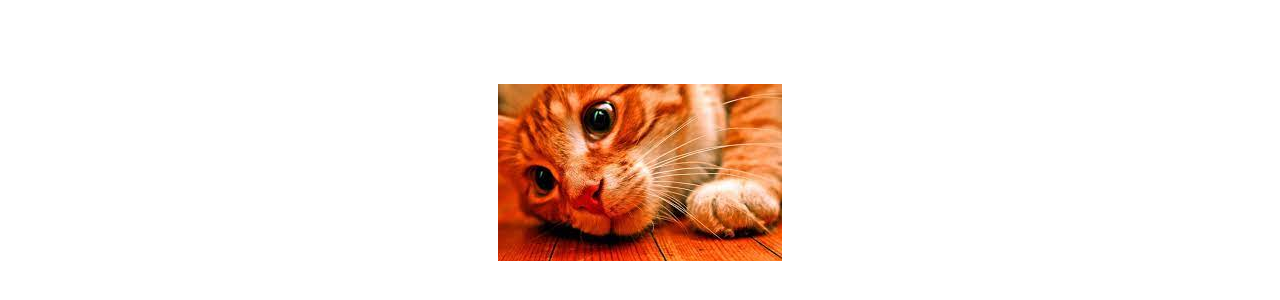
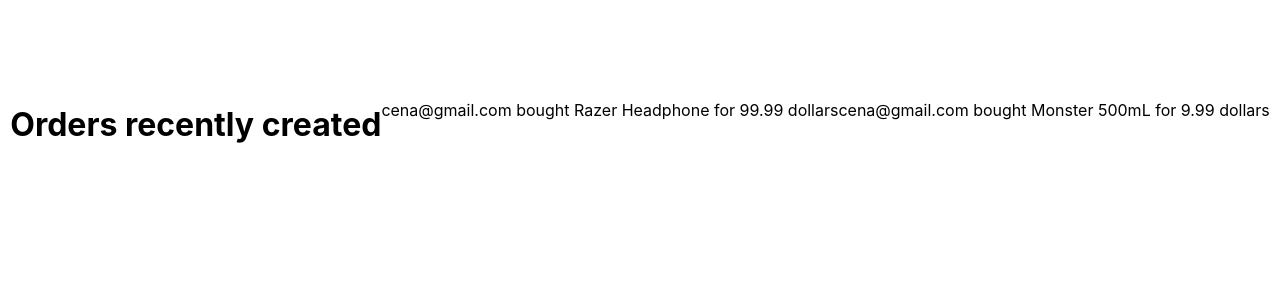
Before and after one commit to jaquesilva/trybe-exercises, a React (Create React App) app in the folder 2-desenvolvimento-front-end/bloco-11-introducao-a-react/dia-2-componentes-react/conteudo/fixation-exercises-11-2/: page / in a window 1280 px wide. Shown: the part 108-408 px from the top of the page. Built offline with nearby package versions, Linux system fonts and the light colour scheme.

Commit message:
Create the 'Order.js' component

```diff
--- a/2-desenvolvimento-front-end/bloco-11-introducao-a-react/dia-2-componentes-react/conteudo/fixation-exercises-11-2/src/App.js
+++ b/2-desenvolvimento-front-end/bloco-11-introducao-a-react/dia-2-componentes-react/conteudo/fixation-exercises-11-2/src/App.js
@@ -1,15 +1,43 @@
-import staringCat from './staringCat.jpeg';
-import Image from './Image';
+import React from 'react';
+// import staringCat from './staringCat.jpeg';
+// import Image from './Image';
 import './App.css';
+import Order from './Order';
 
-function App() {
-  return (
+class App extends React.Component {
+  render() {
+
+    const headphone = {
+      id: 102,
+      user: "cena@gmail.com",
+      product: "Razer Headphone",
+      price: {
+        value: 99.99,
+        currency: "dollars"
+      }
+    };
+
+    const energyDrink = {
+      id: 77,
+      user: "cena@gmail.com",
+      product: "Monster 500mL",
+      price: {
+        value: 9.99,
+        currency: "dollars"
+      }
+    };
+
+    return (
     <div className="App">
-      <Image source={staringCat} alternativeText="Cute cat staring" />
+      {/* <Image source={staringCat} alternativeText="Cute cat staring" /> */}
+      <h1> Orders recently created </h1>
+      <Order order={ headphone }/>
+      <Order order={ energyDrink }/>
     </div>
-  );
+    );
+  }
 }
 
 export default App;
 
-// teste
+// O que o componente App é em relação a Order ? R= O componente 'App.js' é pai do componente 'Order.js'
--- /dev/null
+++ b/2-desenvolvimento-front-end/bloco-11-introducao-a-react/dia-2-componentes-react/conteudo/fixation-exercises-11-2/src/Order.js
@@ -0,0 +1,16 @@
+// arquivo Order.js
+import React from 'react';
+
+class Order extends React.Component {
+  render() {
+    const { user, product, price } = this.props.order;
+
+    return (
+      <div className="order">
+        <p> {user} bought {product} for {price.value} {price.currency} </p>
+      </div>
+    );
+  }
+}
+
+export default Order;
```
